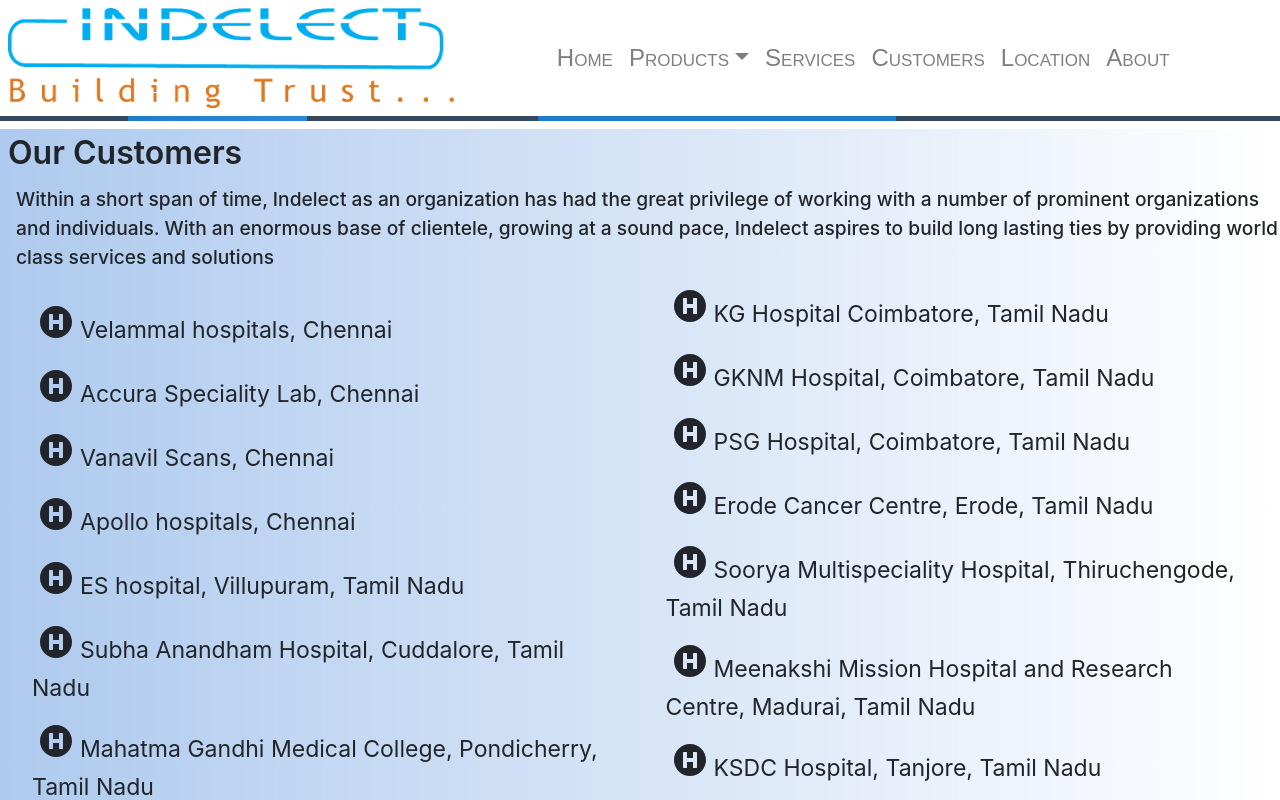
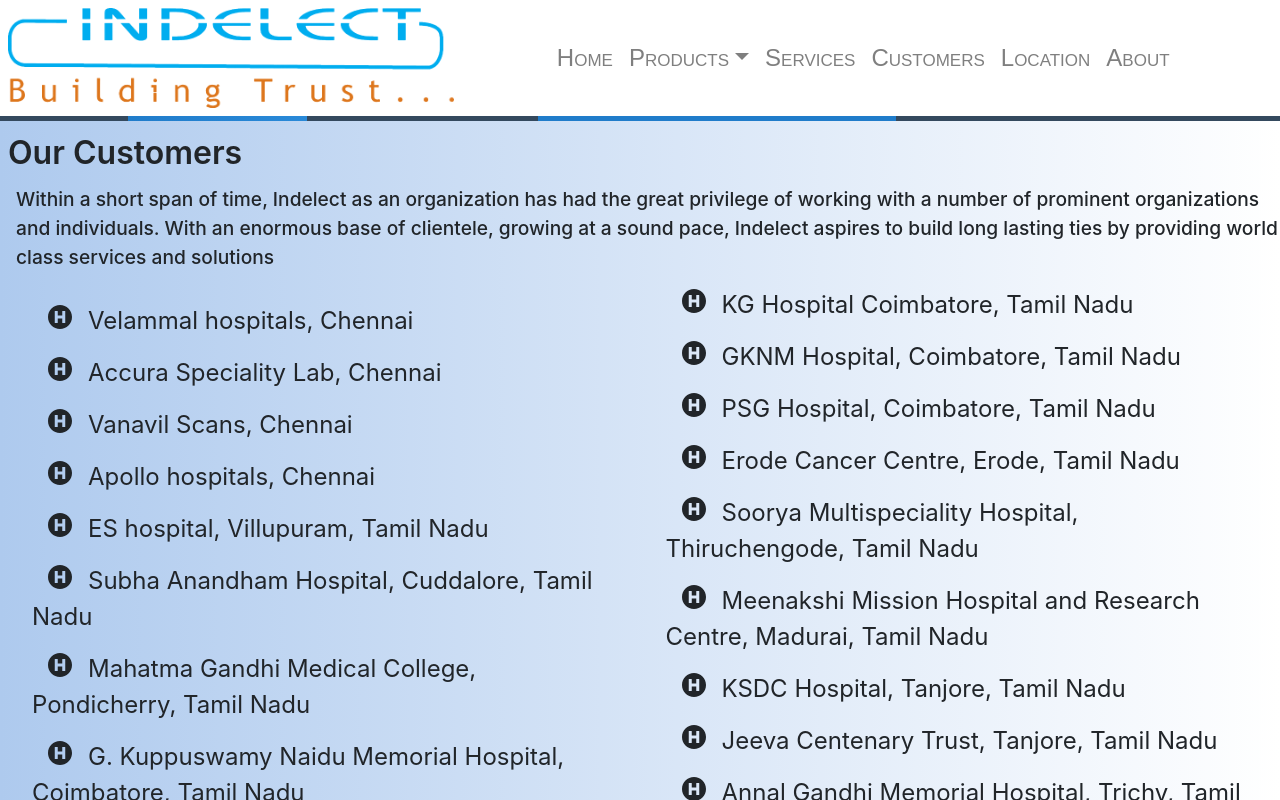
Before and after one commit to arunramaiah/indelect-ui-upgrade, a React (Create React App) app: page /customers in a window 1280 px wide. Shown: the top 800 px of the page. Built offline with nearby package versions, Linux system fonts and the light colour scheme.

Commit message:
More incremental updates

```diff
--- a/src/App.css
+++ b/src/App.css
@@ -1,8 +1,30 @@
 /* Navbar */
+
+html, body {
+  height: 100%;
+  width: 100%;
+}
+
+.App {
+    display: flex;
+    flex-direction: column;
+    min-height: 100%;
+}
+
+.content {
+  flex-grow: 1;
+}
 
 .nav-link {
   font-family: sans-serif;
   font-size: x-large;
+  font-variant: small-caps;
+  font-weight: 400;
+}
+
+.dropdown-item {
+  font-family: sans-serif;
+  font-size: large;
   font-variant: small-caps;
   font-weight: 400;
 }
@@ -192,12 +214,13 @@
 
 .customer-list {
   margin: 2vh;
-  font-size: larger;
+  font-size: x-large;
+  align-items: baseline;
 }
 
 .hospital-icon {
-  font-size: xx-large;
-  padding: 1vh;
+  font-size: x-large;
+  margin: 2vh;
 }
 
 .caption-text {
@@ -263,7 +286,7 @@ li:hover {
 
 .page-footer {
   background: rgb(174,202,238);
-background: linear-gradient(90deg, rgba(174,202,238,1) 0%, rgba(255,255,255,1) 100%);
+  background: linear-gradient(90deg, rgba(174,202,238,1) 0%, rgba(255,255,255,1) 100%);
   text-align: center;
 }
 .footer-image{
--- a/src/components/Home.js
+++ b/src/components/Home.js
@@ -7,8 +7,6 @@ const Home = () => {
       <div>
         <div class="welcome-text">
         <p class="paragraph">
-          <br></br>
-
           <br></br>
           Indelect Technologies Pvt.Ltd. established in the year 1995 by the
           Technocrats having over 18 years of combined expertise in technology
```
Also changed, not shown: public/assets/home/pixxgen-home.png.
